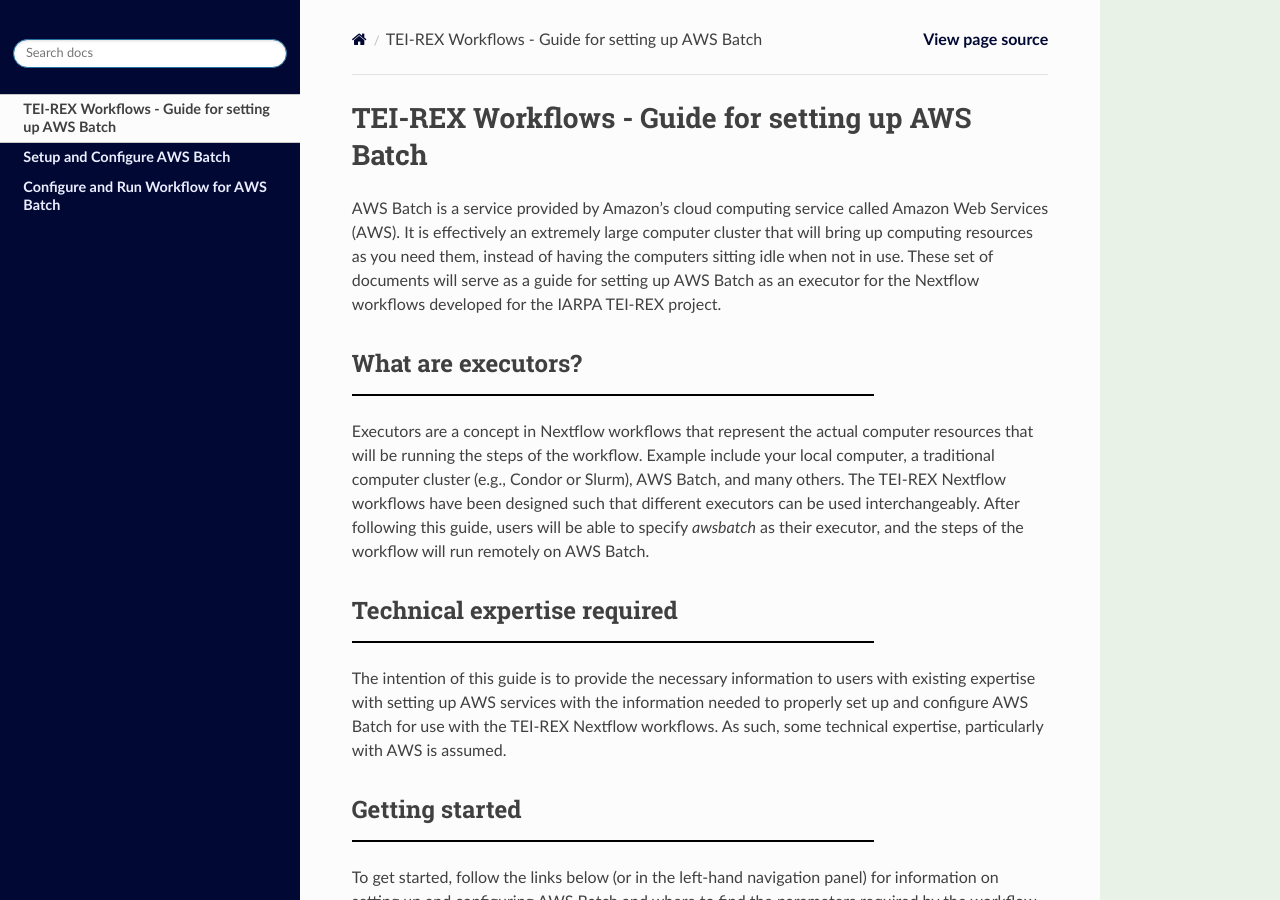
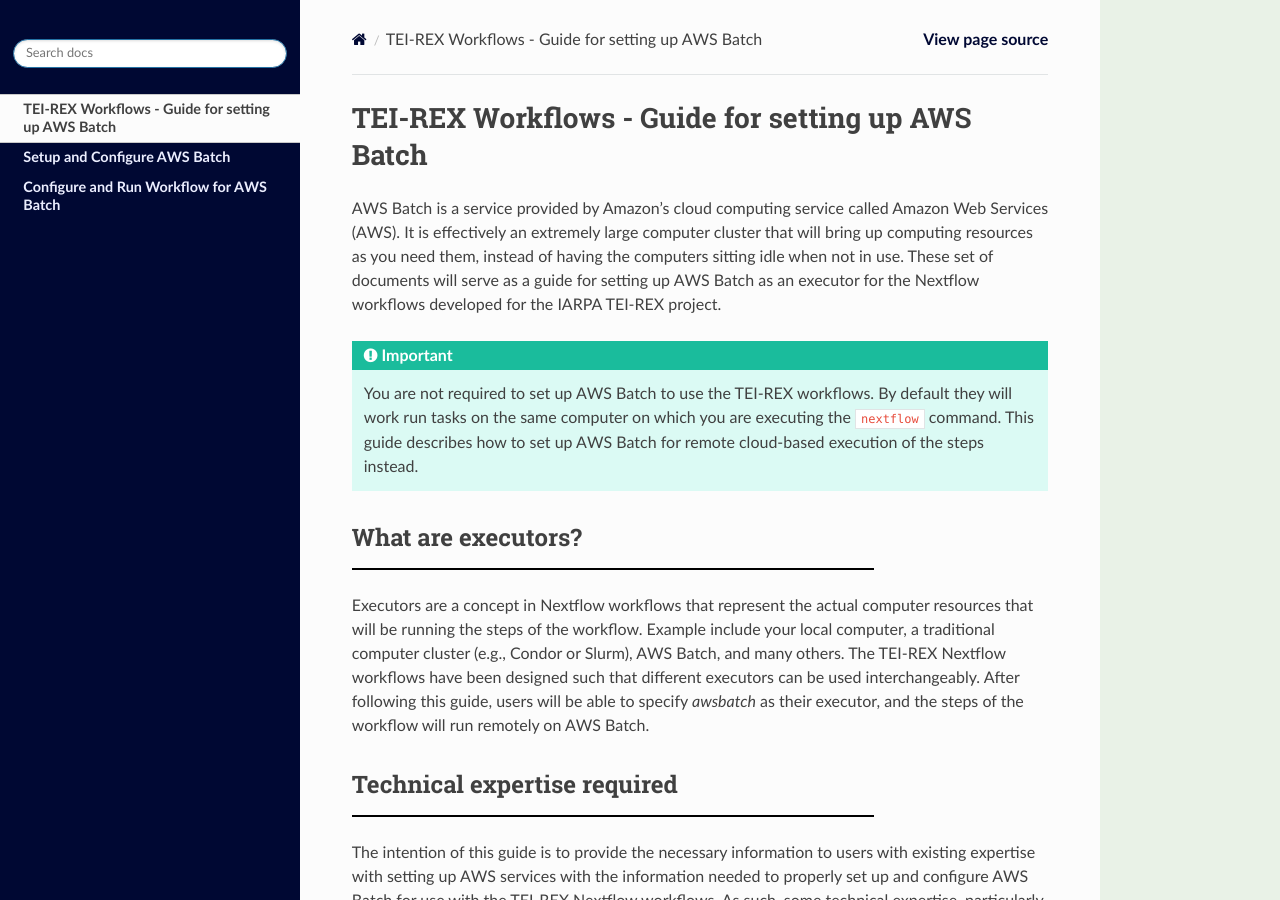
Before and after one commit to mriffle/teirex-aws-setup, a Sphinx documentation site: the page built from docs/source/index.rst, in a window 1280 px wide and 900 px high. Built offline with Sphinx 7.4.7 and the Read the Docs theme 2.0.0, drawn with Linux system fonts in a browser that asks for light colours.

```diff
--- a/docs/source/index.rst
+++ b/docs/source/index.rst
@@ -6,6 +6,12 @@ effectively an extremely large computer cluster that will bring up computing res
 them, instead of having the computers sitting idle when not in use. These set of documents will
 serve as a guide for setting up AWS Batch as an executor for the Nextflow workflows developed for
 the IARPA TEI-REX project.
+
+.. important::
+
+   You are not required to set up AWS Batch to use the TEI-REX workflows. By default they will work
+   run tasks on the same computer on which you are executing the ``nextflow`` command. This guide
+   describes how to set up AWS Batch for remote cloud-based execution of the steps instead.
 
 What are executors?
 ===================
```
Also changed, not shown: README.md (+1 -0 lines).
